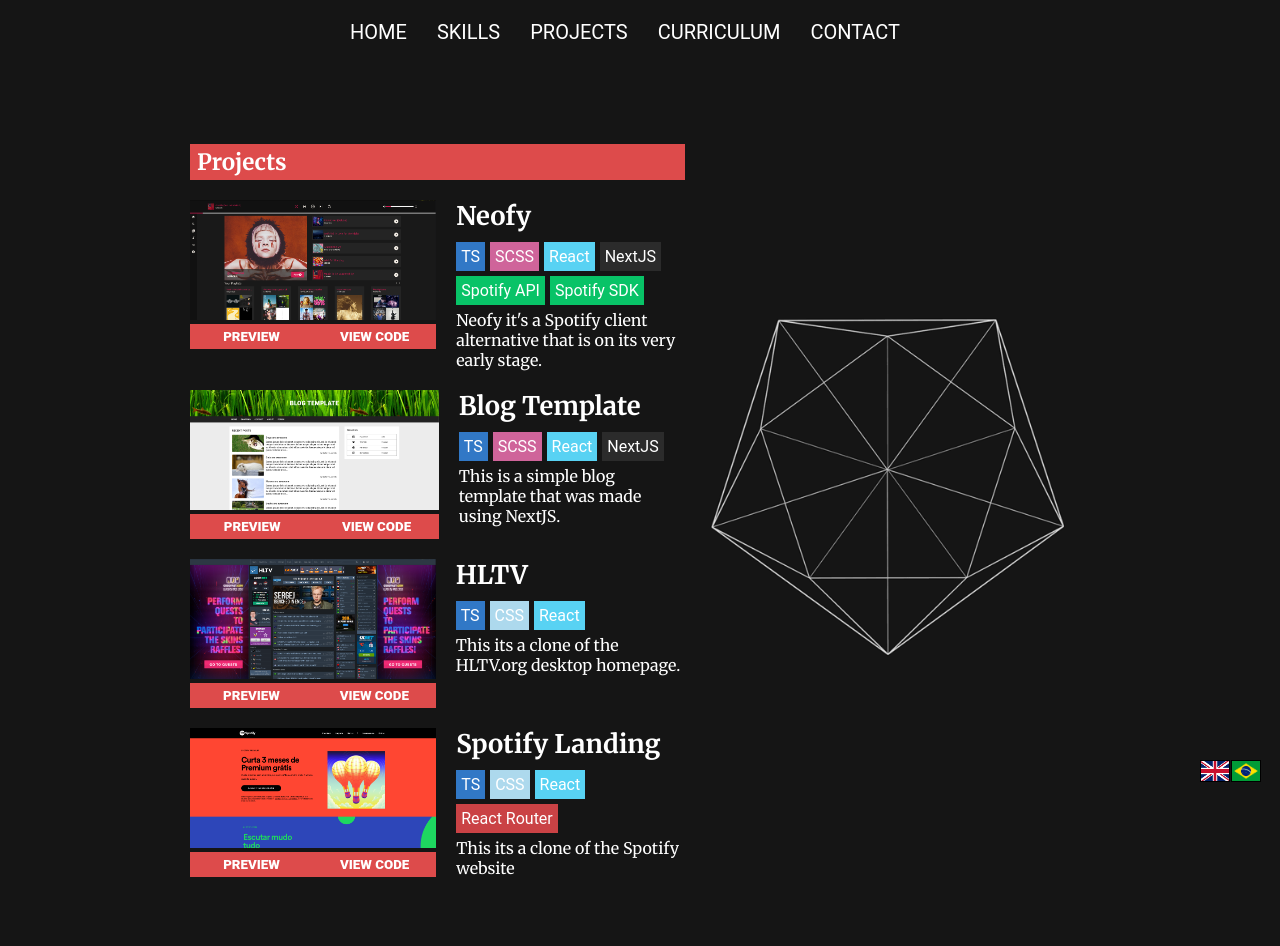
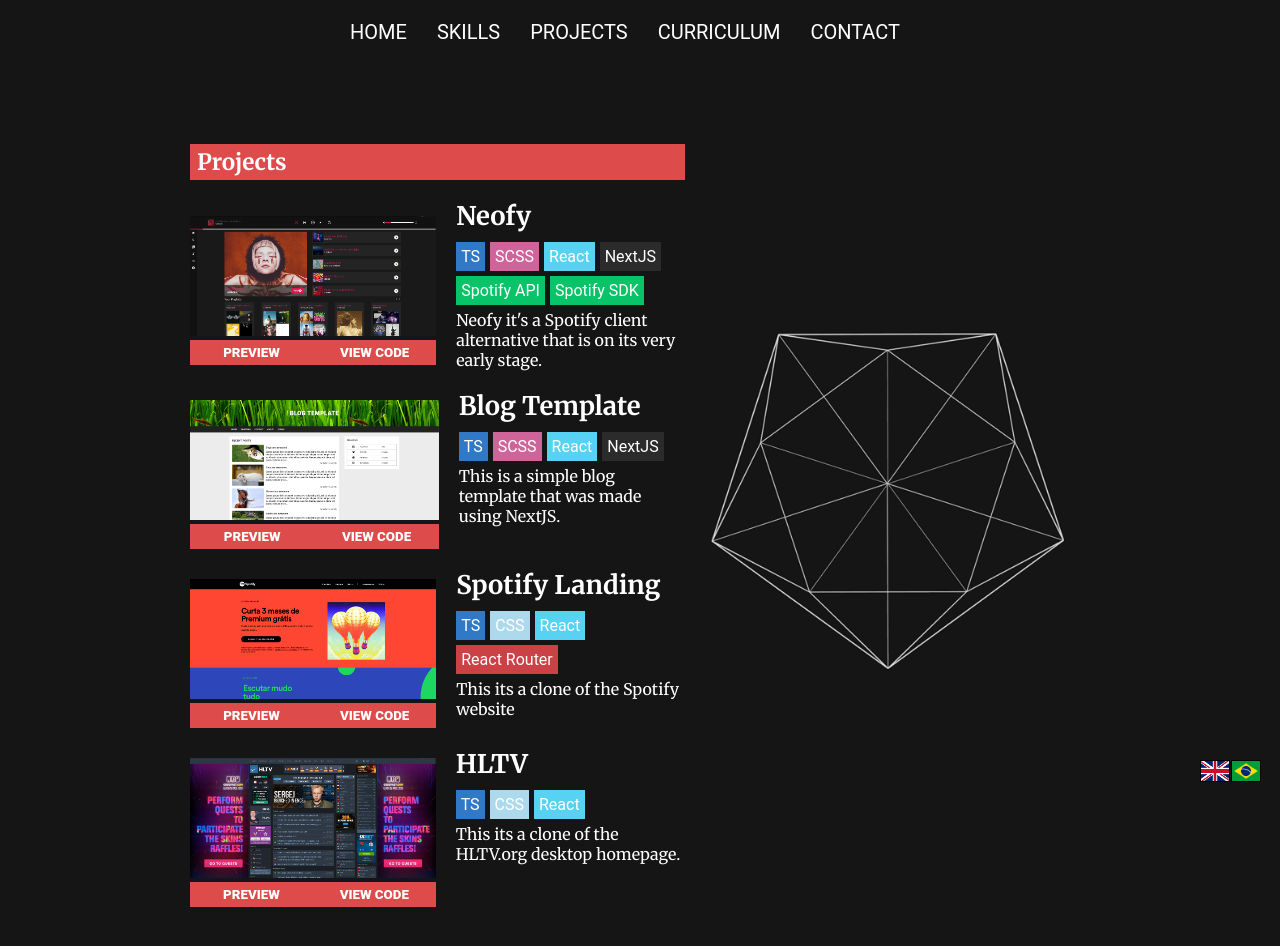
Before and after one commit to guilhermeg2k/portfolio, a Next.js app: page /projects in a window 1280 px wide. Before the commit the page ends 918 px from the top, so only its background shows below. Built offline with nearby package versions, Linux system fonts and the light colour scheme; a web font is replaced by a local one.

Commit message:
change: improvements on the mobile responsiveness

```diff
--- a/src/data/projects.ts
+++ b/src/data/projects.ts
@@ -62,29 +62,6 @@
     githubURL: "https://github.com/guilhermeg2k/blog-template"
   },
   {
-    name: "HLTV",
-    imgURL: "/images/hltv-ss.png",
-    tags: [{
-      name: "TS",
-      color: "#3178c6"
-    },
-    {
-      name: "CSS",
-      color: "#add9ed"
-    },
-    {
-      name: "React",
-      color: "#58d2f3"
-    },
-    ],
-    description: [
-      "This its a clone of the HLTV.org desktop homepage.",
-      "Esse projeto é um clone da página inicial da HLTV.org."
-    ],
-    previewURL: "https://guilhermeg2k.github.io/hltv-clone/build/",
-    githubURL: "https://github.com/guilhermeg2k/hltv-clone"
-  },
-  {
     name: "Spotify Landing",
     imgURL: "/images/spotify-ss.png",
     tags: [{
@@ -111,6 +88,29 @@
     previewURL: "https://guilhermeg2k.github.io/spotify-clone/",
     githubURL: "https://github.com/guilhermeg2k/spotify-clone"
   },
+  {
+    name: "HLTV",
+    imgURL: "/images/hltv-ss.png",
+    tags: [{
+      name: "TS",
+      color: "#3178c6"
+    },
+    {
+      name: "CSS",
+      color: "#add9ed"
+    },
+    {
+      name: "React",
+      color: "#58d2f3"
+    },
+    ],
+    description: [
+      "This its a clone of the HLTV.org desktop homepage.",
+      "Esse projeto é um clone da página inicial da HLTV.org."
+    ],
+    previewURL: "https://guilhermeg2k.github.io/hltv-clone/build/",
+    githubURL: "https://github.com/guilhermeg2k/hltv-clone"
+  },
 ];
 
 export default ProjectsList;
--- a/src/styles/components/Navbar.module.css
+++ b/src/styles/components/Navbar.module.css
@@ -1,7 +1,7 @@
 .desktopNavbar {
   display: flex;
-    justify-content: center;
-    align-items: center;
+  justify-content: center;
+  align-items: center;
 
   font-family: "Roboto", sans-serif;
   font-size: 1.25rem;
@@ -11,6 +11,9 @@
 .desktopNavbar ul {
   list-style-type: none;
   display: flex;
+  flex-wrap: wrap;
+  justify-content: center;
+  align-items: center;
 }
 .desktopNavbar li{
   margin-right: 30px;
--- a/src/styles/components/ProjectCard.module.css
+++ b/src/styles/components/ProjectCard.module.css
@@ -1,14 +1,17 @@
 .projectCardContainer{
   display: flex;
   align-items: flex-start;
+  flex-direction: column-reverse;
 }
 
 .projectCardContainer > div:first-child{
   margin-right: 20px;
+  margin-top: 10px;
+  align-self: center;
 }
 
 .projectCardContainer > div:first-child img{
-  height: 120px;
+  height: 200px;
 }
 
 .buttonsContainer{
@@ -50,3 +53,20 @@
   overflow: hidden;
   text-overflow: ellipsis;
 }
+
+@media (min-width: 1024px) {
+  .projectCardContainer{
+    display: flex;
+    align-items: flex-start;
+    flex-direction: row;
+  }
+
+  .projectCardContainer > div:first-child{
+    margin-right: 20px;
+    margin-top: 10px;
+    align-self: none;
+  }
+  .projectCardContainer > div:first-child img{
+    height: 120px;
+  }
+}
--- a/src/styles/pages/home.module.css
+++ b/src/styles/pages/home.module.css
@@ -26,7 +26,6 @@
 .work{
   background-color: var(--red);
   padding: 2px 7px;
-  width: calc(100% + 70px);
 }
 
 .socialLinks{
@@ -62,6 +61,9 @@
   .homeContainer div:last-child img{
     width: 100%;
   }
+  .work{
+    width: calc(100% + 70px);
+  }
 }
 
 @media (min-width: 1366px) {
```
Also changed, not shown: src/styles/pages/skills.module.css (+9 -5 lines).
